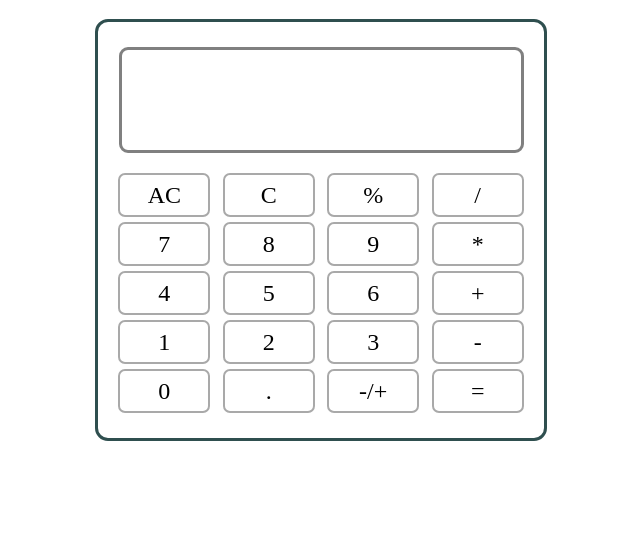
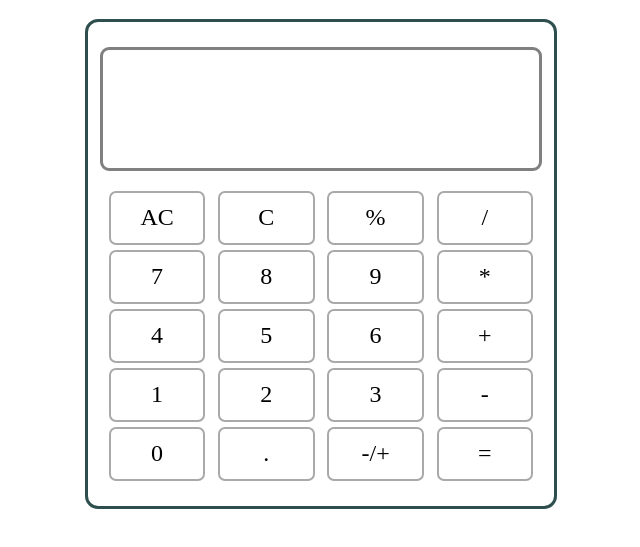
Before and after one commit to satyak142/odin-calculator, a plain HTML site: page index.html in a window 1280 px wide. Shown: the part 61-608 px from the top of the page, without its empty margins (319-959 px from the left). Drawn offline with Linux system fonts and the light colour scheme.

Commit message:
added functions and eventlisteners to calculator exept evaluate

```diff
--- a/css/style.css
+++ b/css/style.css
@@ -7,7 +7,7 @@ main{
     display: flex;
     flex-direction: column;
     align-items: center;
-    max-width: 420px;
+    max-width: 440px;
     margin: auto;
     border: 3px solid darkslategrey;
     border-radius: 13px;
@@ -19,6 +19,9 @@ main{
     border: 3px solid grey;
     border-radius: 9px;
     margin-bottom: 20px;
+    font-size: 32px;
+    text-align: end;
+    padding: 2%;
 }
 #btn{
     display: flex;
@@ -37,5 +40,5 @@ main{
     font-size: 24px;
     border: 2px solid darkgrey;
     border-radius: 7px;
-    height: 40px;
+    height: 50px;
 }
--- a/index.html
+++ b/index.html
@@ -14,26 +14,26 @@
     <main>
         <div id="display"></div>
         <div id="btn">
-            <span>AC</span>
-            <span>C</span>
-            <span>%</span>
-            <span>/</span>
-            <span>7</span>
-            <span>8</span>
-            <span>9</span>
-            <span>*</span>
-            <span>4</span>
-            <span>5</span>
-            <span>6</span>
-            <span>+</span>
-            <span>1</span>
-            <span>2</span>
-            <span>3</span>
-            <span>-</span>
-            <span>0</span>
-            <span>.</span>
-            <span>-/+</span>
-            <span>=</span>
+            <span id="allClear">AC</span>
+            <span id="deleteOne">C</span>
+            <span class="exp">%</span>
+            <span class="exp">/</span>
+            <span class="exp">7</span>
+            <span class="exp">8</span>
+            <span class="exp">9</span>
+            <span class="exp">*</span>
+            <span class="exp">4</span>
+            <span class="exp">5</span>
+            <span class="exp">6</span>
+            <span class="exp">+</span>
+            <span class="exp">1</span>
+            <span class="exp">2</span>
+            <span class="exp">3</span>
+            <span class="exp">-</span>
+            <span class="exp">0</span>
+            <span class="exp">.</span>
+            <span id="signChange">-/+</span>
+            <span id="evaluate">=</span>
         </div>
     </main>
     <script src="js/main.js"></script>
--- a/js/main.js
+++ b/js/main.js
@@ -0,0 +1,44 @@
+const display = document.querySelector('#display') ;
+
+const btn = document.querySelectorAll('.exp') ;
+btn.forEach(item => item.addEventListener('click',toDisplay)) ;
+
+
+document.querySelector('#deleteOne').addEventListener('click',deleteOne);
+document.querySelector('#allClear').addEventListener('click',allClear);
+document.querySelector('#signChange').addEventListener('click',signChange);
+document.querySelector('#evaluate').addEventListener('click',evaluate);
+
+function deleteOne(){
+    display.textContent = display.textContent.slice(0,-1) ;
+}
+
+function allClear(){
+    display.textContent = '';
+}
+
+function signChange(){
+    if(!isNaN(display.textContent)){
+        display.textContent = - (+display.textContent);
+    }
+}
+
+function toDisplay(e){
+    display.textContent = display.textContent + e.target.textContent ;
+}
+
+function add(num1,num2){
+    return num1+num2 ;
+}
+function subtract(num1,num2){
+    return num1-num2 ;
+}
+function multiply(num1,num2){
+    return num1*num2 ;
+}
+function division(num1,num2){
+    return num1/num2 ;
+}
+function remainder(num1,num2){
+    return num1%num2 ;
+}
```
